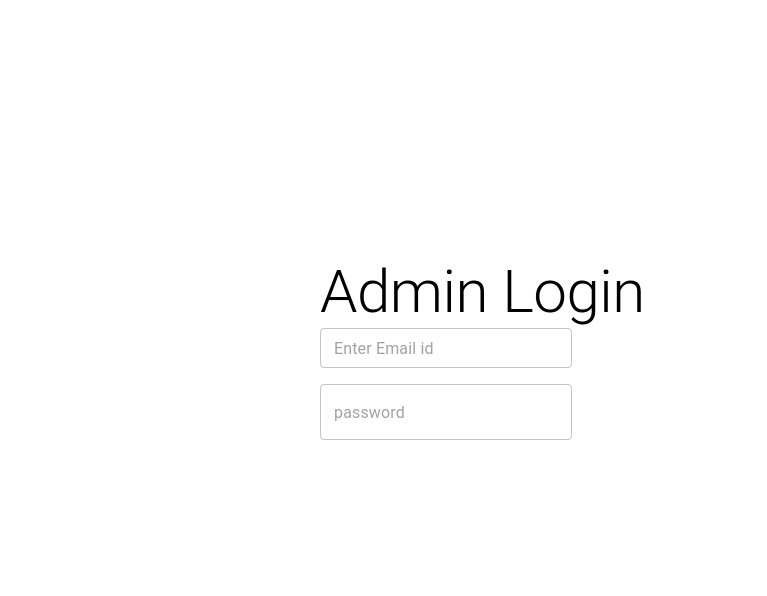
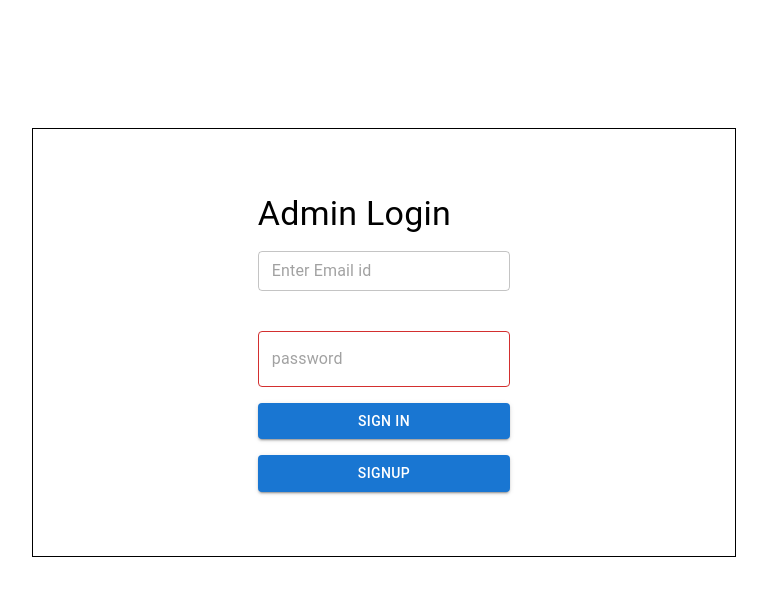
Before and after one commit to vinayMsuresh/next-project1, a Next.js app: page / in a window 1280 px wide. Shown: the top 596 px of the page, without its empty margins (288-1055 px from the left). Built offline with nearby package versions, Linux system fonts and the light colour scheme.

Commit message:
made changes

```diff
--- a/pages/index.js
+++ b/pages/index.js
@@ -1,39 +1,51 @@
-import { Typography } from '@mui/material'
-import Head from 'next/head'
-import Image from 'next/image'
+import { Button, Typography } from '@mui/material'
 import styles from '../styles/Home.module.css'
 import Stack from '@mui/material/Stack';
 import TextField from '@mui/material/TextField';
+import { useState } from 'react';
 
 export default function Home() {
+  const [email,setEmail]=useState();
+  const [password,setPassword]=useState();
   return (
     <div className={styles.container}>
-      <Typography variant='h2'>Admin Login</Typography>
+
       <Stack
       component="form"
       sx={{
         width: '25ch',
+        margin:"auto"
 
       }}
       spacing={2}
       noValidate
       autoComplete="off"
     >
+          <Typography variant='h4' >Admin Login</Typography>
       <TextField
-        hiddenLabel
         id="filled-hidden-label-small"
         placeholder='Enter Email id'
        type="email"
         size="small"
+        value={email}
+        name='email'
+        onChange={(e) => setEmail(e.target.value)}
+        error={email === ""}
+        helperText={email === "" ? 'Empty field!' : ' '}
       />
       <TextField
-      type="password"
-        hiddenLabel
+      error
+      name="password"
+        type="password"
         id="filled-hidden-label-normal"
         placeholder='password'
+        value={password}
+        onChange={(e) => setPassword(e.target.value)}
+      />
+      <Button variant='contained'>Sign In</Button>
+      <Button variant='contained'>SignUp</Button>
+    </Stack>
 
-      />
-    </Stack>
     </div>
   )
 }
--- a/styles/Home.module.css
+++ b/styles/Home.module.css
@@ -1,7 +1,9 @@
 .container {
-  padding: 0 2rem;
-  margin-top: 20%;
-  margin-left: 45%;
+  padding: 5%;
+  margin-top: 10%;
+  margin-left: 25%;
+  margin-right: 20%;
+  border: 1px solid black;
 
 }
 
```
